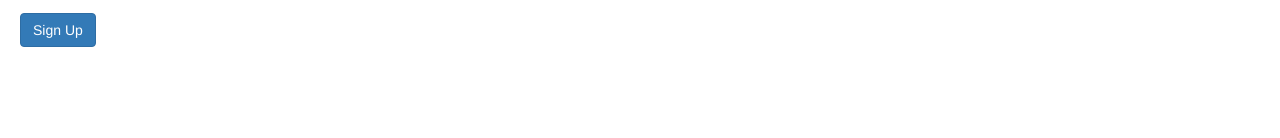
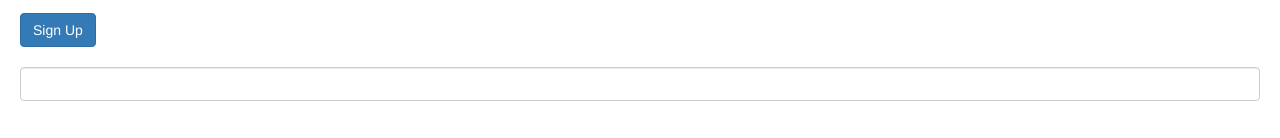
Before and after one commit to sarathpetec/SampleShopingCart, an Angular app: page / in a window 1280 px wide. Shown: the part 1032-1170 px from the top of the page. Before the commit the page ends 1099 px from the top, so only its background shows below. Built offline with nearby package versions, Linux system fonts and the light colour scheme.

Commit message:
Add and remove Courses with FormArray

```diff
--- a/src/app/app.component.html
+++ b/src/app/app.component.html
@@ -37,3 +37,5 @@
 <input [appInputFormat] = "'lowercase'">
 <app-contact-form></app-contact-form>
 <signup-form></signup-form>
+<br>
+<app-newcourseform></app-newcourseform>
--- a/src/app/app.module.ts
+++ b/src/app/app.module.ts
@@ -10,6 +10,7 @@ import { FavoriteComponent } from './favorite/favorite.component';
 import { InputFormatDirective } from './input-format.directive';
 import { ContactFormComponent } from './contact-form/contact-form.component';
 import {SignupFormComponent} from './signup-form/signup-form.component';
+import { NewcourseformComponent } from './newcourseform/newcourseform.component';
 
 @NgModule({
   declarations: [
@@ -19,7 +20,8 @@ import {SignupFormComponent} from './signup-form/signup-form.component';
     FavoriteComponent,
     InputFormatDirective,
     ContactFormComponent,
-    SignupFormComponent
+    SignupFormComponent,
+    NewcourseformComponent
   ],
   imports: [
     BrowserModule,
--- /dev/null
+++ b/src/app/newcourseform/newcourseform.component.html
@@ -0,0 +1,8 @@
+<form>
+  <input type="text" class="form-control" (keyup.enter)="addTopics(topic)" #topic>
+  <ul class="list-group">
+    <li *ngFor="let topic of topics.controls" class="list-group-item" (click)="removeTopic(topic)">
+      {{topic.value}}
+    </li>
+  </ul>
+</form>
--- /dev/null
+++ b/src/app/newcourseform/newcourseform.component.ts
@@ -0,0 +1,28 @@
+import {Component} from '@angular/core';
+import {FormArray, FormControl, FormGroup} from '@angular/forms';
+
+@Component({
+  selector: 'app-newcourseform',
+  templateUrl: './newcourseform.component.html',
+  styleUrls: ['./newcourseform.component.css']
+})
+export class NewcourseformComponent {
+
+  form = new FormGroup({
+    topics: new FormArray([])
+  });
+
+  addTopics(topic: HTMLInputElement) {
+    this.topics.push(new FormControl(topic.value));
+    topic.value = '';
+  }
+
+  removeTopic(topic: FormControl) {
+    let index = this.topics.controls.indexOf(topic);
+    this.topics.removeAt(index);
+  }
+
+  get topics() {
+    return this.form.get('topics') as FormArray;
+  }
+}
```
Also changed, not shown: src/app/newcourseform/newcourseform.component.css (added), 1 other file (tests, documents, lock files or other folders).
